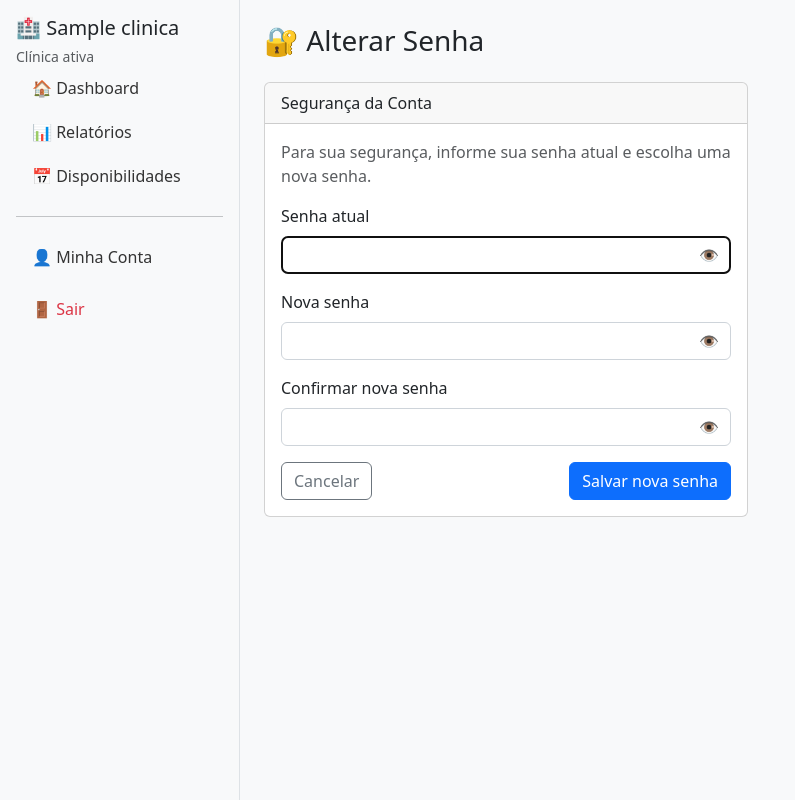
After one commit to hoeverton/clinica_agendamentos, a Django app: page /accounts/password_change/ in a window 1280 px wide. The commit adds this page. Shown: the whole page, without its empty margins (0-795 px from the left). Run offline with Django 4.2, Linux system fonts and the light colour scheme; a user stored in the database is signed in; tables that the repository leaves empty hold one stand-in row (values such as "Sample post").

Commit message:
Alterar senha personalizado e barra do whatsapp

```diff
--- /dev/null
+++ b/clinica/context_processors.py
@@ -0,0 +1,7 @@
+from agendamentos.models import Clinica
+
+def clinica_ativa(request):
+    if request.user.is_authenticated:
+        clinica = Clinica.objects.filter(user=request.user).first()
+        return {"clinica": clinica}
+    return {}
--- a/clinica/templates/clinica/base.html
+++ b/clinica/templates/clinica/base.html
@@ -28,6 +28,12 @@
         .sidebar a:hover {
             background-color: #e9ecef;
         }
+        input[type="password"] {
+        width: 100%;
+        padding: 0.375rem 0.75rem;
+        border: 1px solid #ced4da;
+        border-radius: 0.375rem;
+    }
     </style>
 </head>
 <body>
@@ -36,7 +42,9 @@
 
     <!-- MENU LATERAL -->
     <aside class="sidebar p-3">
-        <h5 class="mb-4">🏥 Clínica</h5>
+        <h5 class="mb-1">🏥 {{ clinica.nome }}</h5>
+        <small class="text-muted">Clínica ativa</small>
+
 
         <ul class="nav nav-pills flex-column gap-1">
 
@@ -63,10 +71,8 @@
 
             <hr class="my-3">
 
-            <!-- FUTURO -->
             <li class="nav-item">
-                <a href="#"
-                   class="nav-link disabled">
+                <a href="{% url 'minha_conta' %}" class="nav-link">
                     👤 Minha Conta
                 </a>
             </li>
--- a/clinica/urls.py
+++ b/clinica/urls.py
@@ -1,6 +1,8 @@
 from django.urls import path
-from .views import ClinicaLoginView, clinica_logout, disponibilidade_create, disponibilidade_list, disponibilidade_delete, disponibilidade_edit, agendamento_delete, agendamento_edit
+from .views import ClinicaLoginView, clinica_logout, disponibilidade_create, disponibilidade_list, disponibilidade_delete, disponibilidade_edit, agendamento_delete, agendamento_edit, minha_conta
 from clinica.views import ClinicaDashboardView, relatorio_agendamentos_csv, relatorio_agendamentos_pdf, relatorio_agendamentos_html
+
+
 
 urlpatterns = [
     path("login/", ClinicaLoginView.as_view(), name="clinica_login"),
@@ -16,8 +18,9 @@ urlpatterns = [
     path("agendamento/<int:pk>/excluir/", agendamento_delete,name="agendamento_delete"),
     path("relatorios/agendamentos/csv/",relatorio_agendamentos_csv,name="relatorio_agendamentos_csv"),
     path("relatorios/agendamentos/pdf/",relatorio_agendamentos_pdf,name="relatorio_agendamentos_pdf"),
-    path("relatorios/agendamentos/",relatorio_agendamentos_html,name="relatorio_agendamentos_html"
-),
+    path("relatorios/agendamentos/",relatorio_agendamentos_html,name="relatorio_agendamentos_html"),
+    path("minha-conta/", minha_conta, name="minha_conta"),
+
 
 
 ]
--- a/clinica_odonto/settings.py
+++ b/clinica_odonto/settings.py
@@ -64,6 +64,7 @@ TEMPLATES = [
                 'django.template.context_processors.request',
                 'django.contrib.auth.context_processors.auth',
                 'django.contrib.messages.context_processors.messages',
+                "clinica.context_processors.clinica_ativa",
             ],
         },
     },
--- a/clinica_odonto/urls.py
+++ b/clinica_odonto/urls.py
@@ -1,8 +1,11 @@
 from django.contrib import admin
 from django.urls import path, include
+from django.contrib.auth import views as auth_views
 
 urlpatterns = [
     path("admin/", admin.site.urls),
     path("clinica/", include("clinica.urls")),
     path("agendamentos/", include("agendamentos.urls")),
+    path("accounts/", include("django.contrib.auth.urls")),
+
 ]
--- /dev/null
+++ b/templates/registration/password_change_form.html
@@ -0,0 +1,134 @@
+{% extends "clinica/base.html" %}
+
+{% block title %}Alterar Senha{% endblock %}
+
+{% block content %}
+
+<style>
+.password-wrapper {
+    position: relative;
+}
+
+.password-wrapper input {
+    width: 100%;
+    padding-right: 2.5rem;
+    border: 1px solid #ced4da;
+    border-radius: 0.375rem;
+    padding: 0.375rem 0.75rem;
+}
+
+.password-toggle {
+    position: absolute;
+    top: 50%;
+    right: 0.75rem;
+    transform: translateY(-50%);
+    cursor: pointer;
+    color: #6c757d;
+    user-select: none;
+}
+
+.password-toggle:hover {
+    color: #000;
+}
+</style>
+
+<h3 class="mb-4">🔐 Alterar Senha</h3>
+
+<div class="row">
+    <div class="col-md-6">
+
+        <div class="card">
+            <div class="card-header">
+                Segurança da Conta
+            </div>
+            <div class="card-body">
+
+                <p class="text-muted">
+                    Para sua segurança, informe sua senha atual e escolha uma nova senha.
+                </p>
+
+                <form method="post">
+                    {% csrf_token %}
+
+                    {% if form.non_field_errors %}
+                        <div class="alert alert-danger">
+                            {{ form.non_field_errors }}
+                        </div>
+                    {% endif %}
+
+                    <!-- SENHA ATUAL -->
+                    <div class="mb-3">
+                        <label class="form-label">Senha atual</label>
+                        <div class="password-wrapper">
+                            {{ form.old_password }}
+                            <span class="password-toggle" onclick="togglePassword(this)">👁</span>
+                        </div>
+                        {% if form.old_password.errors %}
+                            <div class="text-danger small">
+                                {{ form.old_password.errors }}
+                            </div>
+                        {% endif %}
+                    </div>
+
+                    <!-- NOVA SENHA -->
+                    <div class="mb-3">
+                        <label class="form-label">Nova senha</label>
+                        <div class="password-wrapper">
+                            {{ form.new_password1 }}
+                            <span class="password-toggle" onclick="togglePassword(this)">👁</span>
+                        </div>
+                        {% if form.new_password1.errors %}
+                            <div class="text-danger small">
+                                {{ form.new_password1.errors }}
+                            </div>
+                        {% endif %}
+                    </div>
+
+                    <!-- CONFIRMAR NOVA SENHA -->
+                    <div class="mb-3">
+                        <label class="form-label">Confirmar nova senha</label>
+                        <div class="password-wrapper">
+                            {{ form.new_password2 }}
+                            <span class="password-toggle" onclick="togglePassword(this)">👁</span>
+                        </div>
+                        {% if form.new_password2.errors %}
+                            <div class="text-danger small">
+                                {{ form.new_password2.errors }}
+                            </div>
+                        {% endif %}
+                    </div>
+
+                    <div class="d-flex justify-content-between">
+                        <a href="{% url 'minha_conta' %}"
+                           class="btn btn-outline-secondary">
+                            Cancelar
+                        </a>
+
+                        <button type="submit"
+                                class="btn btn-primary">
+                            Salvar nova senha
+                        </button>
+                    </div>
+                </form>
+
+            </div>
+        </div>
+
+    </div>
+</div>
+
+<script>
+function togglePassword(icon) {
+    const input = icon.previousElementSibling;
+
+    if (input.type === "password") {
+        input.type = "text";
+        icon.textContent = "🙈";
+    } else {
+        input.type = "password";
+        icon.textContent = "👁";
+    }
+}
+</script>
+
+{% endblock %}
```
Also changed, not shown: clinica/templates/clinica/minha_conta.html (added, +114 -0 lines), clinica/views.py (+26 -0 lines).
